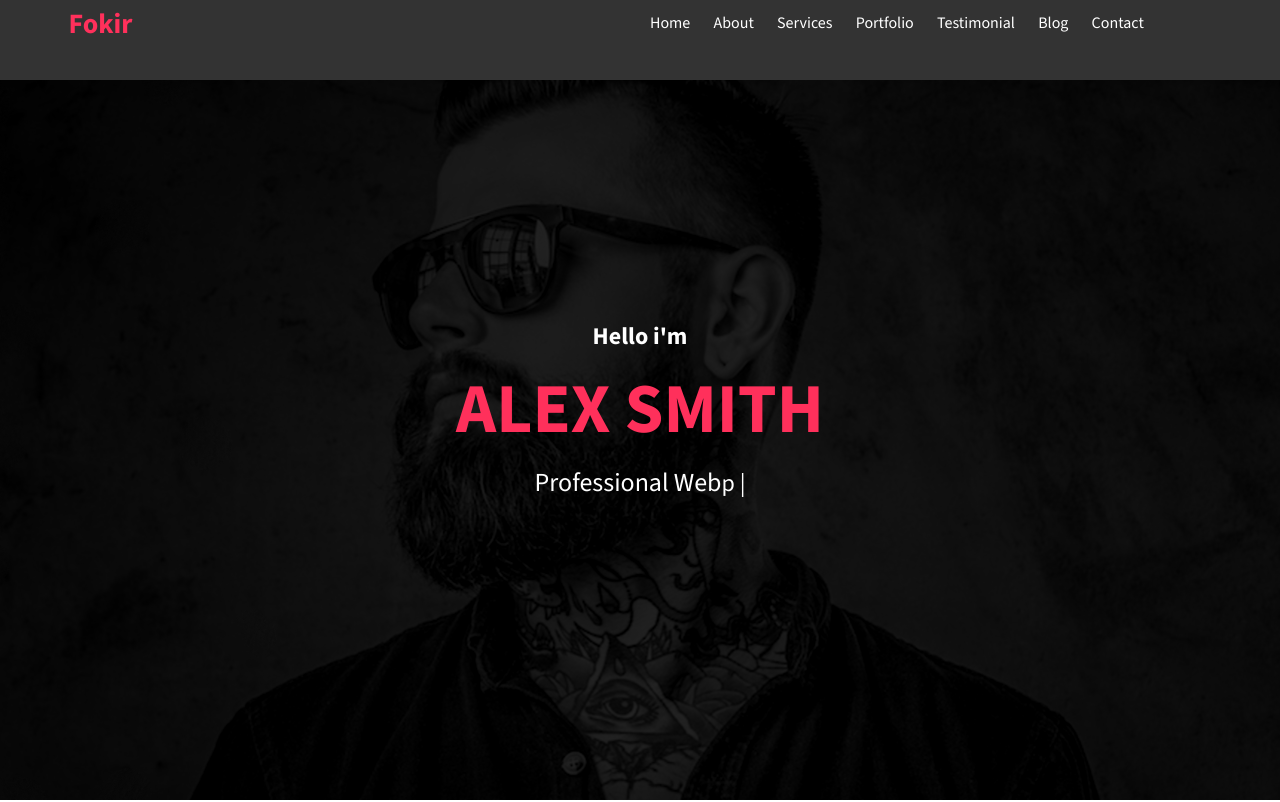
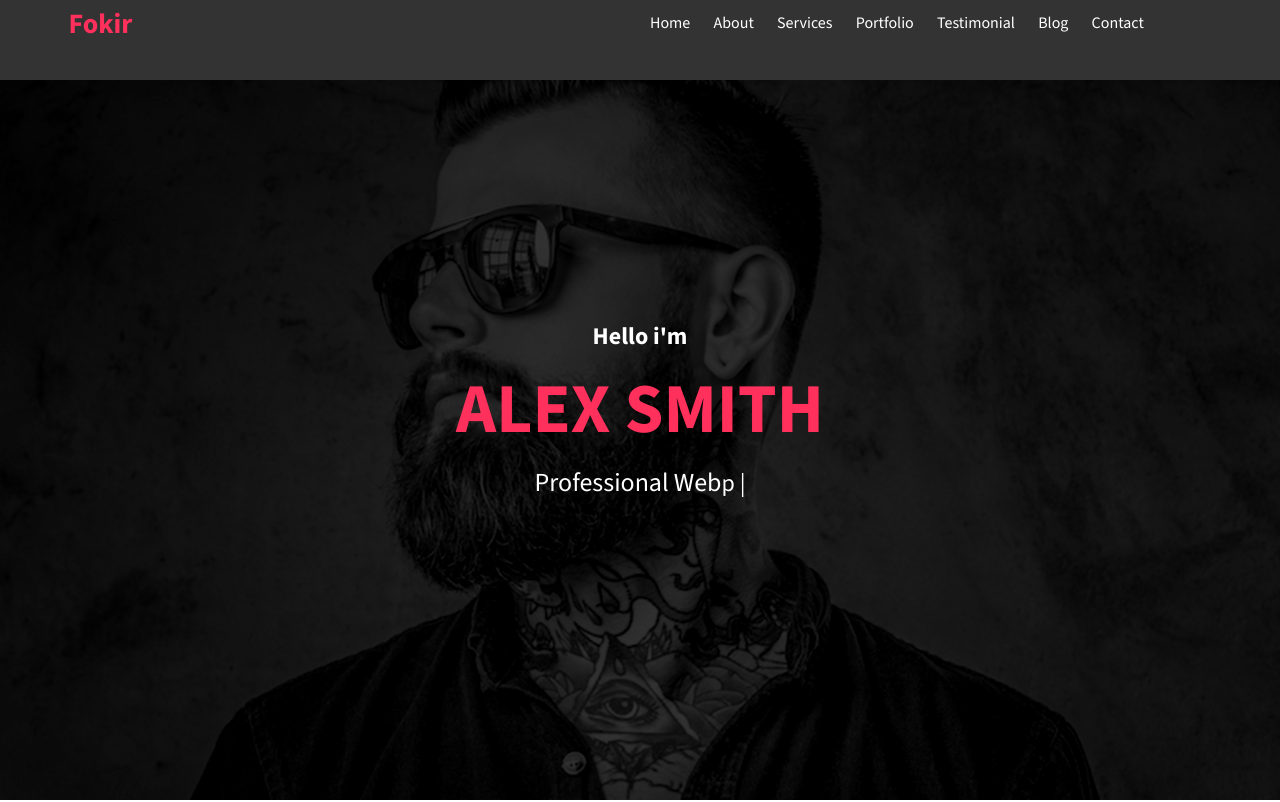
Before and after one commit to maiallam57/Fokir, a plain HTML site: page index.html in a window 1280 px wide. Shown: the top 802 px of the page. Drawn offline with nearby package versions, Linux system fonts and the light colour scheme.

Commit message:
Update main.css

```diff
--- a/css/main.css
+++ b/css/main.css
@@ -94,7 +94,7 @@ button {
 }
 
 .cover-container {
-    background-color: rgba(0, 0, 0, 0.8);
+    background-color: rgba(0, 0, 0, 0.7);
     height: 100vh;
 }
 
```
